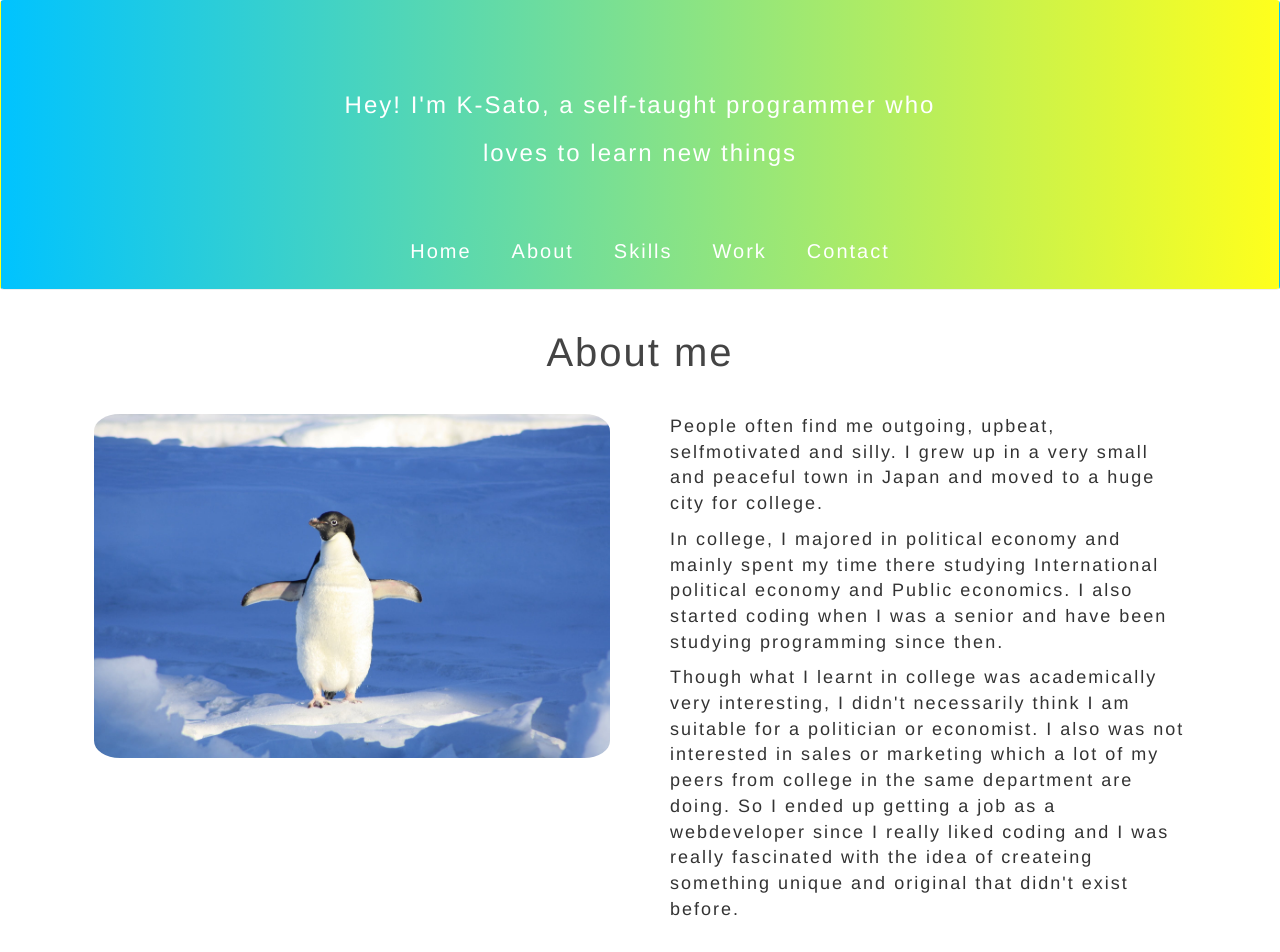
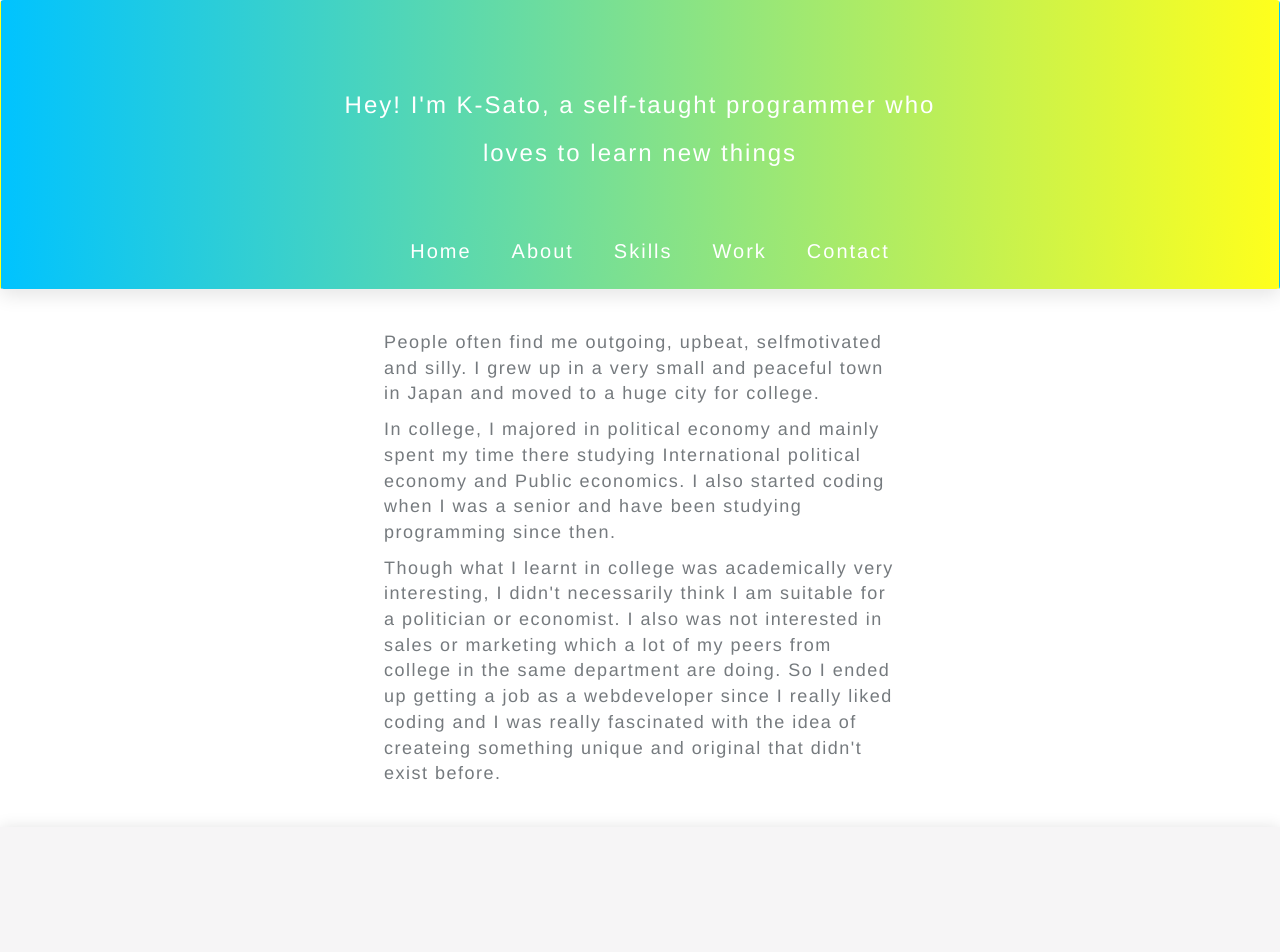
Before and after one commit to K-Sato1995/MyPortfolio, a React (Create React App) app: page /MyPortfolio/About in a window 1280 px wide. Shown: the top 952 px of the page. Built offline with nearby package versions, Linux system fonts and the light colour scheme.

Commit message:
Added Footer

```diff
--- /dev/null
+++ b/src/Components/Footer/Footer.js
@@ -0,0 +1,14 @@
+import React from 'react';
+import '../../Style/Footer.css';
+
+class Footer extends React.Component {
+  render(){
+    return (
+      <div className = 'footer'>
+
+      </div>
+    )
+  }
+}
+
+export default Footer;
--- a/src/Components/Main/About.js
+++ b/src/Components/Main/About.js
@@ -1,5 +1,6 @@
 import React from 'react';
 import Nav from '../Nav/Nav';
+import Footer from '../Footer/Footer'
 import '../../Style/About.css';
 
 class About extends React.Component {
@@ -7,20 +8,12 @@ class About extends React.Component {
     return (
       <div className = 'about'>
         <Nav navDescription = {"Hey! I'm K-Sato, a self-taught programmer who loves to learn new things"}/>
-        <div className = 'row about-container'>
-          <h1>About me</h1>
-          <div className = 'col-md-6 about-left'>
-            <div className = 'about-image-layer'></div>
-            <img src  = '../../../penguin.jpeg' className = 'about-me-image'/>
-          </div>
-          <div className = 'col-md-6 about-right'>
-            <div className = 'about-description'>
-              <p>People often find me outgoing, upbeat, selfmotivated and silly. I grew up in a very small and peaceful town in Japan and moved to a huge city for college.</p>
-              <p>In college, I majored in political economy and mainly spent my time there studying International political economy and Public economics. I also started coding when I was a senior and have been studying programming since then.</p>
-              <p>Though what I learnt in college was academically very interesting, I didn't necessarily think I am suitable for a politician or economist. I also was not interested in sales or marketing which a lot of my peers from college in the same department are doing. So I ended up getting a job as a webdeveloper since I really liked coding and I was really fascinated with the idea of createing something unique and original that didn't exist before.</p>
-            </div>
-          </div>
+        <div className = 'about-container'>
+          <p>People often find me outgoing, upbeat, selfmotivated and silly. I grew up in a very small and peaceful town in Japan and moved to a huge city for college.</p>
+          <p>In college, I majored in political economy and mainly spent my time there studying International political economy and Public economics. I also started coding when I was a senior and have been studying programming since then.</p>
+          <p>Though what I learnt in college was academically very interesting, I didn't necessarily think I am suitable for a politician or economist. I also was not interested in sales or marketing which a lot of my peers from college in the same department are doing. So I ended up getting a job as a webdeveloper since I really liked coding and I was really fascinated with the idea of createing something unique and original that didn't exist before.</p>
         </div>
+        <Footer />
       </div>
     )
   }
--- a/src/Components/Main/Skills.js
+++ b/src/Components/Main/Skills.js
@@ -8,7 +8,7 @@ class Skills extends React.Component {
       <div className = 'skills'>
         <Nav navDescription = {'Here are some languages, frameworks and tools that I am familiar with.'}/>
         <div className = 'skills-container'>
-          <h1>Languages</h1>
+          <h1>Languages<div className = 'border'></div></h1>
           <div className = 'skills-list'>
             <div className = 'skills-box'>
               <h3>HTML5</h3>
@@ -101,7 +101,7 @@ class Skills extends React.Component {
             </div>
           </div>
 
-          <h1 className = 'skills-title'>Frameworks</h1>
+          <h1 className = 'skills-title'>Frameworks<div className = 'border'></div></h1>
           <div className = 'skills-list'>
             <div className = 'skills-box'>
               <h3>Ruby on Rails</h3>
@@ -149,7 +149,7 @@ class Skills extends React.Component {
               <p className = 'skill-description'>I constantly use it on my personal projects and sometimes on projects at work.</p>
             </div>
           </div>
-          <h1 className = 'skills-title'>Tools</h1>
+          <h1 className = 'skills-title'>Tools<div className = 'border'></div></h1>
           <div className = 'skills-list'>
             <div className = 'skills-box'></div>
             <div className = 'skills-box'></div>
--- a/src/Components/Main/Work.js
+++ b/src/Components/Main/Work.js
@@ -5,8 +5,10 @@ class Work extends React.Component {
   render(){
     return (
       <div>
-        <Nav />
+        <Nav navDescription = {'Here are some projects I have worked on'}/>
+        <div>
 
+        </div>
       </div>
     )
   }
--- a/src/Style/About.css
+++ b/src/Style/About.css
@@ -1,29 +1,11 @@
 .about-container {
   margin: 0 auto;
-  width: 90%;
+  margin-top: 40px;
+  width: 40%;
 }
 
-.about-container > h1 {
-  text-align: center;
-  letter-spacing: 2px;
-  font-size: 40px;
+.about-container > p {
+  font-size: 18px;
+  letter-spacing: 1.5px;
+  color: #757A7E;
 }
-
-.about-left {
-  padding: 30px;
-}
-
-.about-me-image {
-  width: 100%;
-  height: 100%;
-  border-radius: 5%;
-}
-
-.about-right {
-  padding: 30px;
-}
-
-.about-description {
-  font-size: 18px;
-  letter-spacing: 2px;
-}
--- /dev/null
+++ b/src/Style/Footer.css
@@ -0,0 +1,7 @@
+.footer {
+  margin-top: 40px;
+  height: 200px;
+  width: 100%;
+  background-color: #F6F5F6;
+  box-shadow: 0 0 15px rgba(0,0,0,0.11);
+}
--- a/src/Style/Nav.css
+++ b/src/Style/Nav.css
@@ -4,6 +4,7 @@
   height: 290px;
   border-bottom: solid 1px #efefef;
   background: linear-gradient(to right, #00c3ff, #ffff1c);
+  box-shadow: 0 5px 20px rgba(0,0,0,0.11);
 }
 
 .navbar > h3 {
--- a/src/Style/Skills.css
+++ b/src/Style/Skills.css
@@ -4,12 +4,23 @@
 }
 
 .skills-container > h1 {
+  position: relative;
   margin: 0;
   margin-top: 40px;
+  margin-bottom: 30px;
   text-align: center;
   letter-spacing: 2px;
   font-size: 30px;
   color: #565656;
+}
+
+.border {
+  position: absolute;
+  margin: 0 auto;
+  border-bottom: solid 2px;
+  width: 150px;
+  left: 44%;
+  bottom: -15px;
 }
 
 .skills-list {
@@ -20,7 +31,7 @@
 
 .skills-box {
   position: relative;
-  margin: 50px 40px 40px 40px;
+  margin: 30px;
   min-width: 280px;
   min-height: 350px;
   display: inline-block;
```
Also changed, not shown: 2 other files (tests, documents, lock files or other folders).
